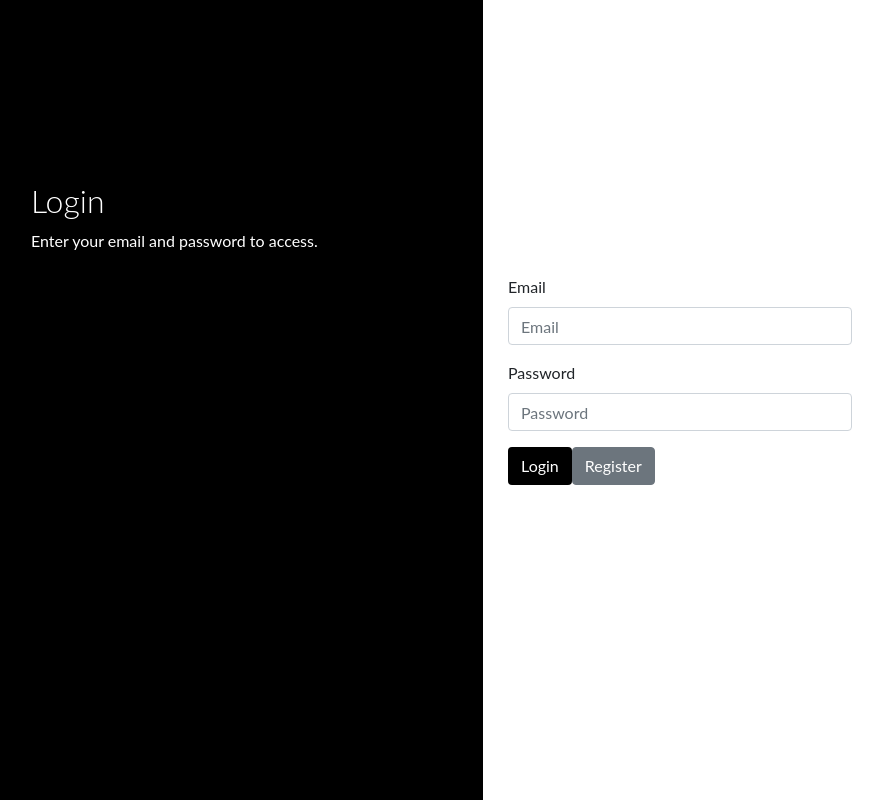
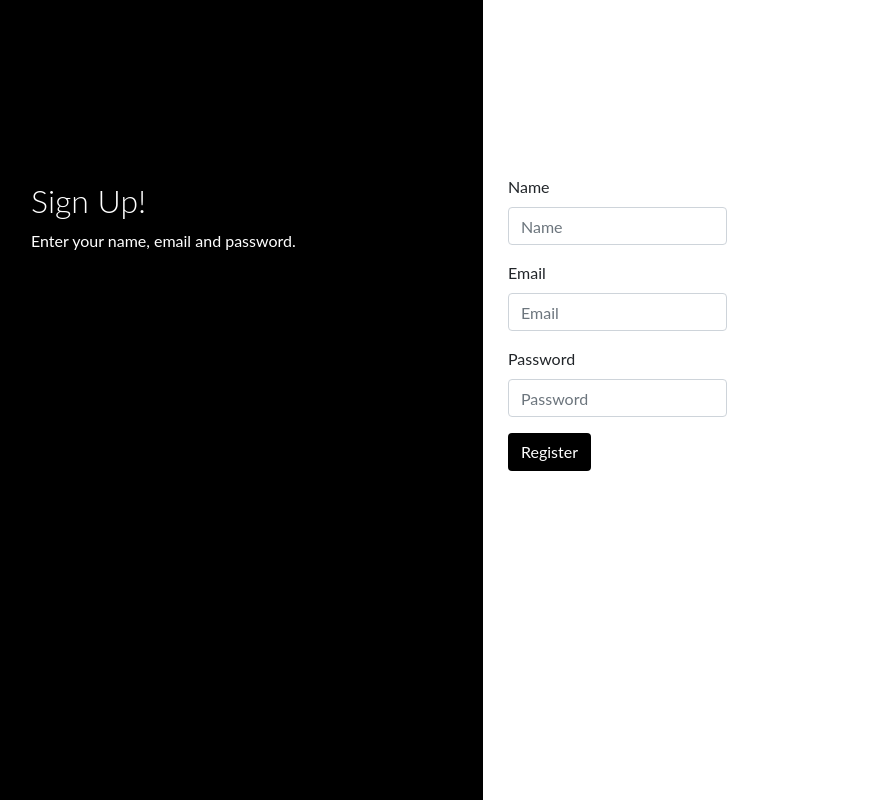
Before and after one commit to DangItJason/FitMe, a React (Create React App) app: page / in a window 1280 px wide. Shown: the whole page, without its empty margins (29-912 px from the left). Built offline with nearby package versions, Linux system fonts and the light colour scheme.

Commit message:
added bootstrap to the signup page

```diff
--- a/src/App.js
+++ b/src/App.js
@@ -8,8 +8,8 @@ import FetchHomeData from "./components/FetchHomeData";
 
 function App() {
   return (
-    <Login></Login>
-    //<Signup></Signup>
+    //<Login></Login>
+    <Signup></Signup>
     //<Home></Home>
     //<FetchHomeData></FetchHomeData>
   );
--- a/src/components/signup.js
+++ b/src/components/signup.js
@@ -1,10 +1,5 @@
 import React, { Component } from 'react';
-import Card from 'react-bootstrap/Card';
-import InputGroup from 'react-bootstrap/InputGroup';
-import FormControl from 'react-bootstrap/FormControl';
-import Form from 'react-bootstrap/Form';
-
-//import authLogin from './auth.js';
+import './Login.css'; //same CSS as login...
 
 class Signup extends Component {
 
@@ -54,37 +49,55 @@ class Signup extends Component {
 
     render() {
         return (
-            <Card>
-                <Card.Title>Sign Up</Card.Title>
-                <Form onSubmit={this.handleSubmit}>
-                    <InputGroup className="mb-3">
-                        <FormControl
+            <div>
+                <div className="sidenav">
+                    <div className="login-main-text">
+                        <h2>Sign Up!</h2>
+                        <p>Enter your name, email and password.</p>
+                    </div>
+                </div>
+                <div className="main">
+                    <div className="col-md-4 col-sm-12">
+                        <div className="login-form">
+                            <form onSubmit={this.handleSubmit}>
+                                <div className="form-group">
+                                    <label>Name</label>
+                                    <input
+                                        type="text"
+                                        className="form-control"
+                                        placeholder="Name"
+                                        name="name"
+                                        value={this.state.name}
                                         onChange={this.handleChange}
-                            name="name"
-                            placeholder="Name"
-                            value={this.state.name}
                                     />
-                    </InputGroup>
-                    <InputGroup className="mb-3">
-                        <FormControl
+                                </div>
+                                <div className="form-group">
+                                    <label>Email</label>
+                                    <input
+                                        type="text"
+                                        className="form-control"
+                                        placeholder="Email"
+                                        name="email"
+                                        value={this.state.email}
                                         onChange={this.handleChange}
-                            name="email"
-                            placeholder="Email"
-                            value={this.state.email}
                                     />
-                    </InputGroup>
-                    <InputGroup className="mb-3">
-                        <FormControl
-                            onChange={this.handleChange}
+                                </div>
+                                <div className="form-group">
+                                    <label>Password</label>
+                                    <input
+                                        type="password"
+                                        className="form-control"
+                                        placeholder="Password"
+                                        value={this.state.password}
                                         name="password"
-                            placeholder="Password"
-                            type="password"
-                            value={this.state.password}
-                        />
-                    </InputGroup>
-                    <button type="submit" variant="primary">Sign Up</button>
-                </Form>
-            </Card>
+                                        onChange={this.handleChange} />
+                                </div>
+                                <button type="submit" className="btn btn-black">Register</button>
+                            </form>
+                        </div>
+                    </div>
+                </div>
+            </div>
         )
     }
 }
```
Lines whose indentation alone changed are shown as unchanged.
